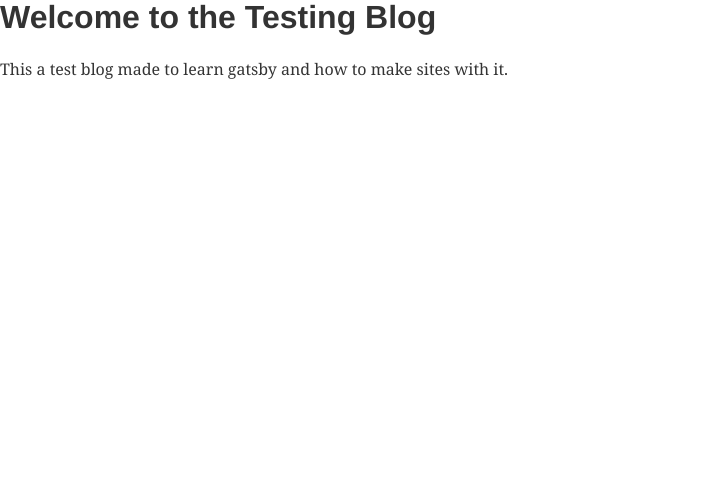
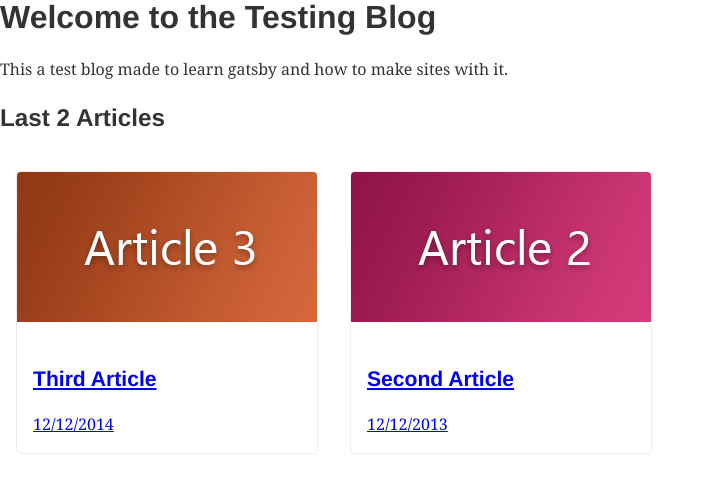
Before and after one commit to pabloordonez/gatsby-blog, a Gatsby site: page / in a window 1280 px wide. Shown: the whole page, without its empty margins (0-715 px from the left). Built offline with nearby package versions, Linux system fonts and the light colour scheme; Gatsby itself is replaced by a stand-in of ours; some packages are replaced by stand-ins of ours; what typography-theme-github would draw is missing.

Commit message:
Added images to blog posts.

```diff
--- a/src/articles/first-article.md
+++ b/src/articles/first-article.md
@@ -2,6 +2,7 @@
 layout: "post"
 date: "2012-12-12"
 title: "First article"
+headerImg: "first-article.png"
 ---
 
 We are loading markdown files with gatsby! Congrats!
--- a/src/articles/second-article.md
+++ b/src/articles/second-article.md
@@ -2,6 +2,7 @@
 layout: "post"
 date: "2013-12-12"
 title: "Second Article"
+headerImg: "second-article.png"
 ---
 
 This is another article!
--- a/src/articles/third-article.md
+++ b/src/articles/third-article.md
@@ -2,6 +2,7 @@
 layout: "post"
 date: "2014-12-12"
 title: "Third Article"
+headerImg: "third-article.png"
 ---
 <p align="center">
   <a href="https://next.gatsbyjs.org">
--- a/src/pages/index.js
+++ b/src/pages/index.js
@@ -1,11 +1,49 @@
 import React from 'react'
 import Link from 'gatsby-link'
 
-const IndexPage = () => (
+const IndexPage = ({ data }) => (
     <div>
-        <h1>Welcome to the Testing Blog</h1>
-        <p>This a test blog made to learn gatsby and how to make sites with it.</p>
+        <div>
+            <h1>Welcome to the Testing Blog</h1>
+            <p>This a test blog made to learn gatsby and how to make sites with it.</p>
+        </div>
+        <div>
+            <h2>Last 2 Articles</h2>
+            {data.allMarkdownRemark.edges.map(({ node }, index) => (
+                <div key={index} style={{ float: 'left', margin: '1rem', border: '1px solid #eee', borderRadius: '0.3rem', overflow: 'hidden'}}>
+                    <Link to={node.fields.slug}>
+                        <img src={node.frontmatter.headerImg.publicURL} />
+                        <div style={{padding: '1rem'}}>
+                        <h3>{node.frontmatter.title}</h3>
+                        <span>{node.frontmatter.date}</span>
+                        </div>
+                    </Link>
+                </div>
+            ))}
+        </div>
     </div>
-)
+);
 
 export default IndexPage
+
+export const query = graphql`
+    query HomePageQuery {
+        allMarkdownRemark(limit: 2, sort: { fields: [frontmatter___date], order: DESC }) {
+            edges {
+                node {
+                    fields {
+                        slug
+                    }
+                    frontmatter {
+                        layout
+                        date(formatString: "MM/DD/YYYY")
+                        title
+                        headerImg {
+                            publicURL
+                        }
+                    }
+                }
+            }
+        }
+    }
+`;
```
Also changed, not shown: README.md, src/articles/first-article.png (added), src/articles/second-article.png (added), src/articles/third-article.png (added).
